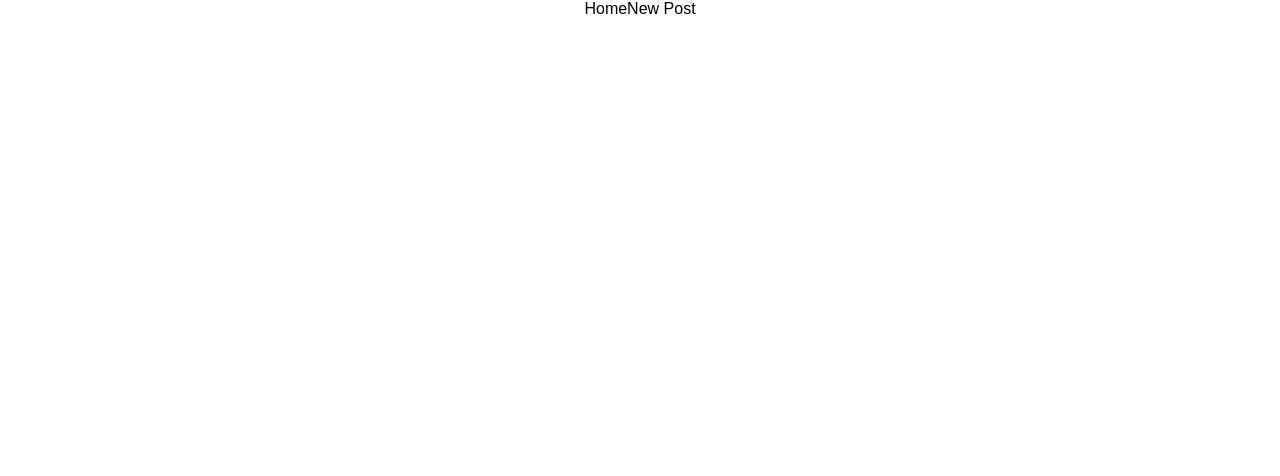
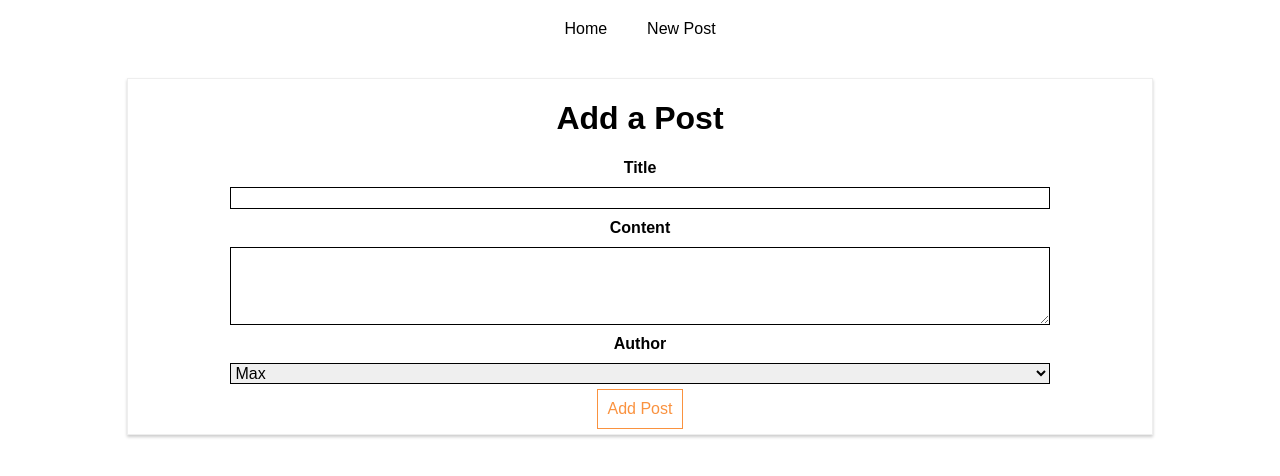
Before and after one commit to dkurganskii/react-blog-post, a React (Create React App) app: page /new-post in a window 1280 px wide. Shown: the top 476 px of the page. Built offline with nearby package versions, Linux system fonts and the light colour scheme.

Commit message:
switch between pages

```diff
--- a/src/containers/Blog/Blog.css
+++ b/src/containers/Blog/Blog.css
@@ -8,7 +8,7 @@
 
 .Blog li {
 	display: inline-block;
-	margin: 20p;
+	margin: 20px;
 }
 
 .Blog a {
--- a/src/containers/Blog/Blog.js
+++ b/src/containers/Blog/Blog.js
@@ -1,8 +1,10 @@
 import React, { Component } from 'react';
-import Posts from './Posts/Posts';
-import { Route } from 'react-router-dom';
+// import axios from 'axios';
+import { Route, Link } from 'react-router-dom';
 
 import './Blog.css';
+import Posts from './Posts/Posts';
+import NewPost from './NewPost/NewPost';
 
 class Blog extends Component {
 	render() {
@@ -12,16 +14,26 @@ class Blog extends Component {
 					<nav>
 						<ul>
 							<li>
-								<a href="/">Home</a>
+								<Link to="/">Home</Link>
 							</li>
 							<li>
-								<a href="/new-post">New Post</a>
+								<Link
+									to={{
+										pathname: '/new-post',
+										hash: '#submit',
+										search: '?quick-submit=true'
+									}}
+								>
+									New Post
+								</Link>
 							</li>
 						</ul>
 					</nav>
 				</header>
-				{/* <Route path="/" exact render={() => <h1>Home</h1>} /> */}
+				{/* <Route path="/" exact render={() => <h1>Home</h1>} />
+                <Route path="/" render={() => <h1>Home 2</h1>} /> */}
 				<Route path="/" exact component={Posts} />
+				<Route path="/new-post" component={NewPost} />
 			</div>
 		);
 	}
```
